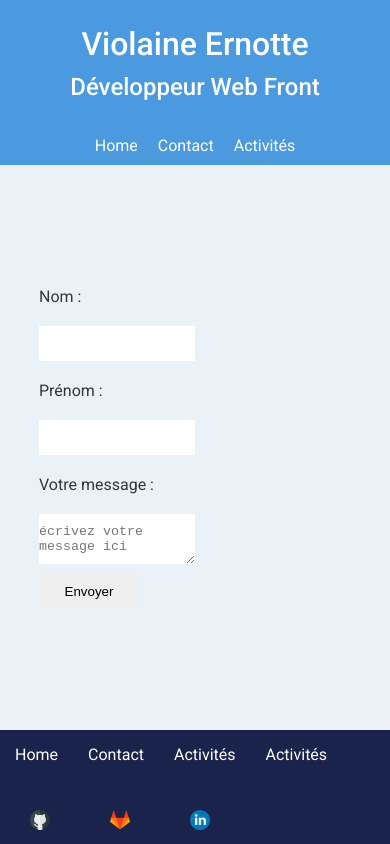
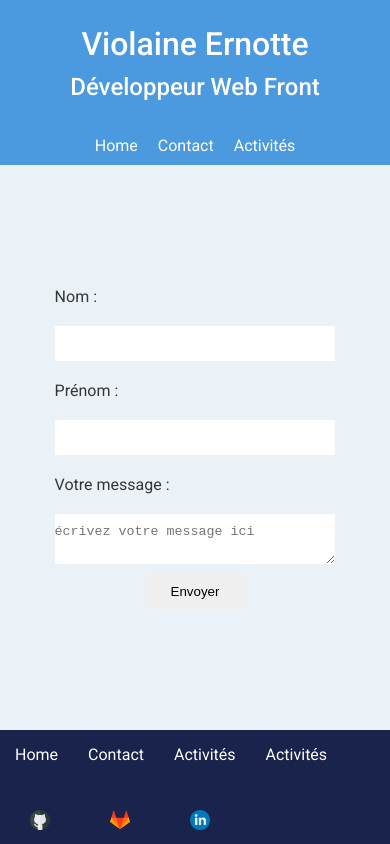
Before and after one commit to vio9/cv, a React (Create React App) app: page /contact in a window 390 px wide. Built offline with nearby package versions, Linux system fonts and the light colour scheme.

Commit message:
fix form

```diff
--- a/src/components/Contact.js
+++ b/src/components/Contact.js
@@ -10,6 +10,7 @@ const Contact = () => {
 		<div className="contact-wrapper">
 			<Header />
 			<Navigation />
+
 			<form className="contact-form">
 				<label>Nom :</label>
 				<input type="text" name="nom" />
--- a/src/style/components/_contact.scss
+++ b/src/style/components/_contact.scss
@@ -25,6 +25,7 @@
 		margin: 0 auto;
 		justify-content: center;
 		min-height: 67vh;
+		align-items: center;
 	}
 	label,
 	input,
@@ -43,3 +44,22 @@
 		text-align: center;
 	}
 }
+
+@media only screen and (min-device-width: 481px) and (max-device-width: 980px) {
+	.contact-wrapper {
+		label,
+		input,
+		textarea {
+			width: 70%;
+		}
+	}
+}
+@media only screen and (max-width: 480px) {
+	.contact-wrapper {
+		label,
+		input,
+		textarea {
+			width: 90%;
+		}
+	}
+}
--- a/src/style/components/_navigation.scss
+++ b/src/style/components/_navigation.scss
@@ -11,7 +11,7 @@
 		text-decoration: none;
 	}
 	.nav-link:hover {
-		color: rgb(92, 89, 92);
+		color: cornsilk;
 		padding: 10px;
 	}
 }
```
Also changed, not shown: src/style/_settings.scss (+0 -11 lines).
